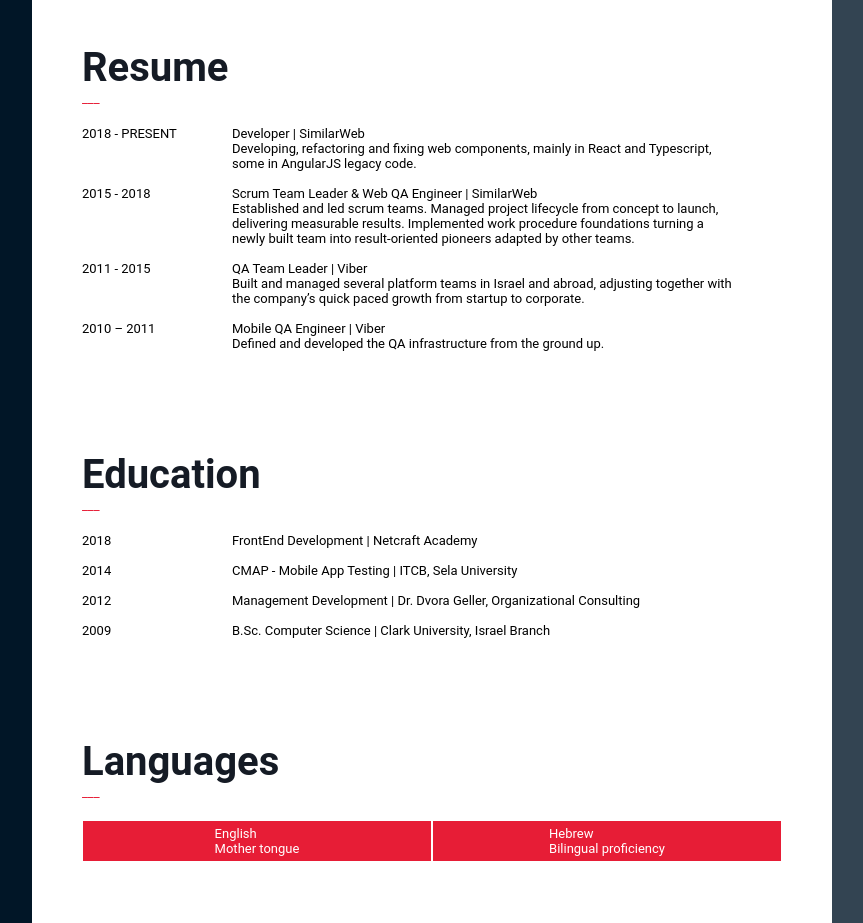
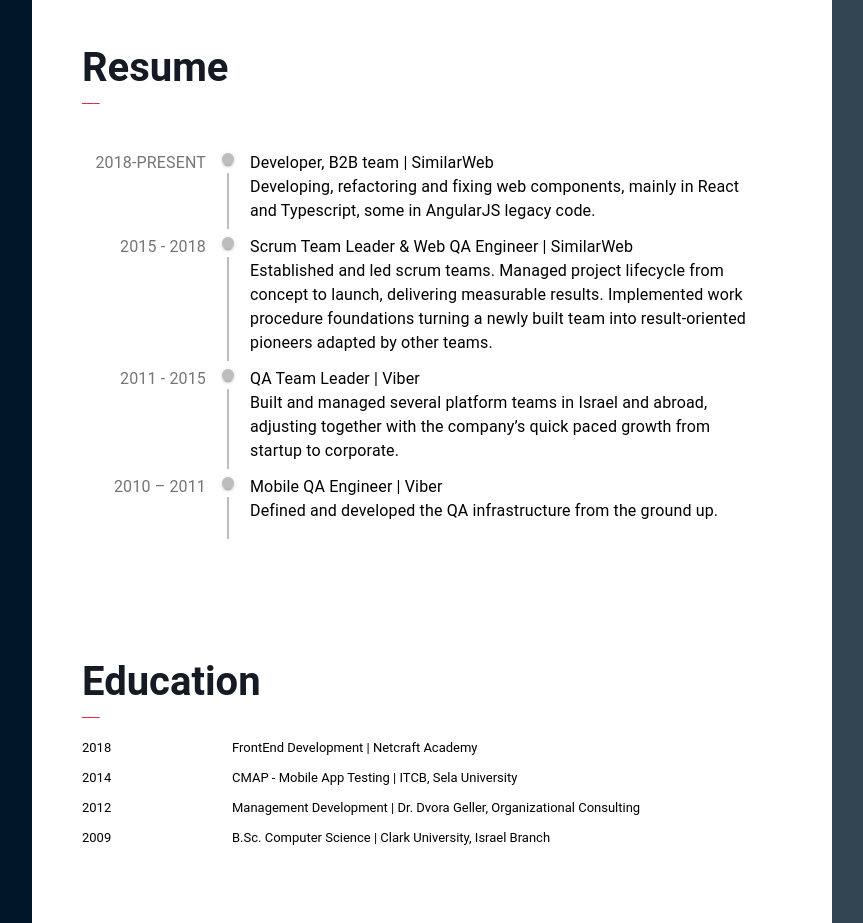
Before and after one commit to Angeleeloo/ProjectPorfolio, a React (Create React App) app: page / in a window 1280 px wide. Shown: the part 960-1883 px from the top of the page, without its empty margins (352-1215 px from the left). Built offline with nearby package versions, Linux system fonts and the light colour scheme.

Commit message:
Added timeline to resume section

```diff
--- a/package.json
+++ b/package.json
@@ -4,6 +4,7 @@
   "private": true,
   "dependencies": {
     "@material-ui/core": "^4.11.0",
+    "@material-ui/lab": "^4.0.0-alpha.56",
     "@testing-library/jest-dom": "^4.2.4",
     "@testing-library/react": "^9.5.0",
     "@testing-library/user-event": "^7.2.1",
--- a/src/Components/Resume/Resume.js
+++ b/src/Components/Resume/Resume.js
@@ -1,43 +1,72 @@
 import React from 'react';
 import {SectionContainer, SectionTitle, Separator} from '../../Components/StyledMainPage.js';
 import {ExperienceContainer, Date, JobDescription} from './StyledResume.js';
+import Timeline from '@material-ui/lab/Timeline';
+import TimelineItem from '@material-ui/lab/TimelineItem';
+import TimelineSeparator from '@material-ui/lab/TimelineSeparator';
+import TimelineConnector from '@material-ui/lab/TimelineConnector';
+import TimelineContent from '@material-ui/lab/TimelineContent';
+import TimelineDot from '@material-ui/lab/TimelineDot';
+import TimelineOppositeContent from '@material-ui/lab/TimelineOppositeContent';
+import Typography from '@material-ui/core/Typography';
 
 export const Resume = () => {
-  return (
+    const experienceList = [
+        {
+            date: '2018-PRESENT',
+            jobTitle: 'Developer, B2B team',
+            company: 'SimilarWeb',
+            jobDesc: 'Developing, refactoring and fixing web components, mainly in React and Typescript, some in AngularJS legacy code.'
+        },
+        {
+            date: '2015 - 2018',
+            jobTitle: 'Scrum Team Leader & Web QA Engineer',
+            company: 'SimilarWeb',
+            jobDesc: 'Established and led scrum teams. Managed project lifecycle from concept to launch, delivering measurable results. Implemented work procedure foundations turning a newly built team into result-oriented pioneers adapted by other teams.'
+        },
+        {
+            date: '2011 - 2015',
+            jobTitle: 'QA Team Leader',
+            company: 'Viber',
+            jobDesc: 'Built and managed several platform teams in Israel and abroad, adjusting together with the company’s quick paced growth from startup to corporate.'
+        },
+        {
+            date: '2010 – 2011',
+            jobTitle: 'Mobile QA Engineer',
+            company: 'Viber',
+            jobDesc: 'Defined and developed the QA infrastructure from the ground up.'
+        }
+    ];
+
+    return (
     <SectionContainer id={'Resume'}>
         <SectionTitle>Resume</SectionTitle>
         <Separator>___</Separator>
-        <ExperienceContainer>
-            <Date>2018 - PRESENT</Date>
-            <JobDescription>
-                <div>Developer | SimilarWeb</div>
-                <div>Developing, refactoring and fixing web components, mainly in React and Typescript, some in AngularJS legacy code.</div>
-            </JobDescription>
-        </ExperienceContainer>
-        <br/>
-        <ExperienceContainer>
-            <Date>2015 - 2018</Date>
-            <JobDescription>
-                <div>Scrum Team Leader & Web QA Engineer | SimilarWeb</div>
-                <div>Established and led scrum teams. Managed project lifecycle from concept to launch, delivering measurable results. Implemented work procedure foundations turning a newly built team into result-oriented pioneers adapted by other teams.</div>
-            </JobDescription>
-        </ExperienceContainer>
-        <br/>
-        <ExperienceContainer>
-            <Date>2011 - 2015</Date>
-            <JobDescription>
-                <div>QA Team Leader | Viber</div>
-                <div>Built and managed several platform teams in Israel and abroad, adjusting together with the company’s quick paced growth from startup to corporate.</div>
-            </JobDescription>
-        </ExperienceContainer>
-        <br/>
-        <ExperienceContainer>
-            <Date>2010 – 2011</Date>
-            <JobDescription>
-                <div>Mobile QA Engineer | Viber</div>
-                <div>Defined and developed the QA infrastructure from the ground up.</div>
-            </JobDescription>
-        </ExperienceContainer>
+            <ExperienceContainer>
+                <Timeline>
+                    { experienceList.map((experience) =>
+                        <TimelineItem>
+                        <TimelineOppositeContent>
+                            <Typography color="textSecondary">
+                                <Date>{experience.date}</Date>
+                            </Typography>
+                        </TimelineOppositeContent>
+                        <TimelineSeparator>
+                            <TimelineDot />
+                            <TimelineConnector />
+                        </TimelineSeparator>
+                        <TimelineContent>
+                            <Typography>
+                                <JobDescription>
+                                    <div>{experience.jobTitle} | {experience.company}</div>
+                                    <div>{experience.jobDesc}</div>
+                                </JobDescription>
+                            </Typography>
+                        </TimelineContent>
+                        </TimelineItem>
+                    )}
+                    </Timeline>
+            </ExperienceContainer>
     </SectionContainer>
   );
 };
--- a/src/Components/Resume/StyledResume.js
+++ b/src/Components/Resume/StyledResume.js
@@ -3,6 +3,7 @@
 export const ExperienceContainer = styled.div`
   display: flex;
   flex-direction: row;
+  justify-content: flex-end;
 `;
 
 export const Date = styled.div`
```
Also changed, not shown: 1 other file (tests, documents, lock files or other folders).
